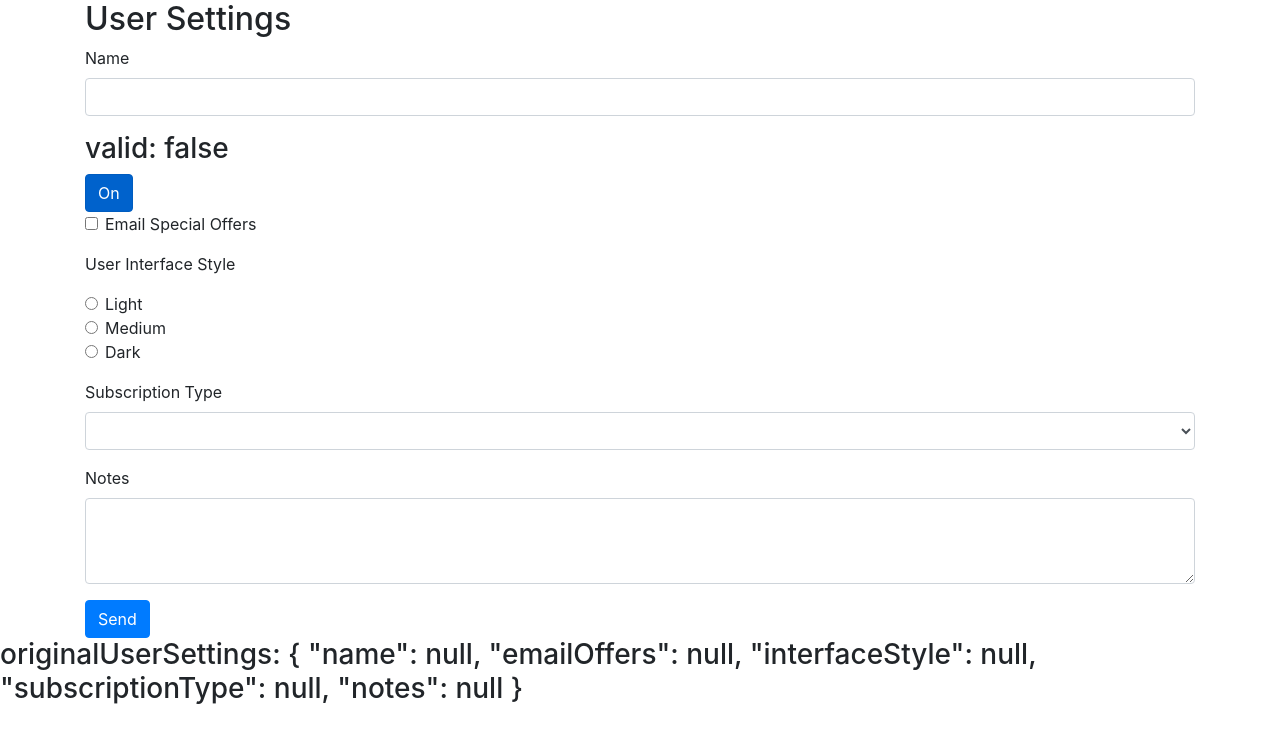
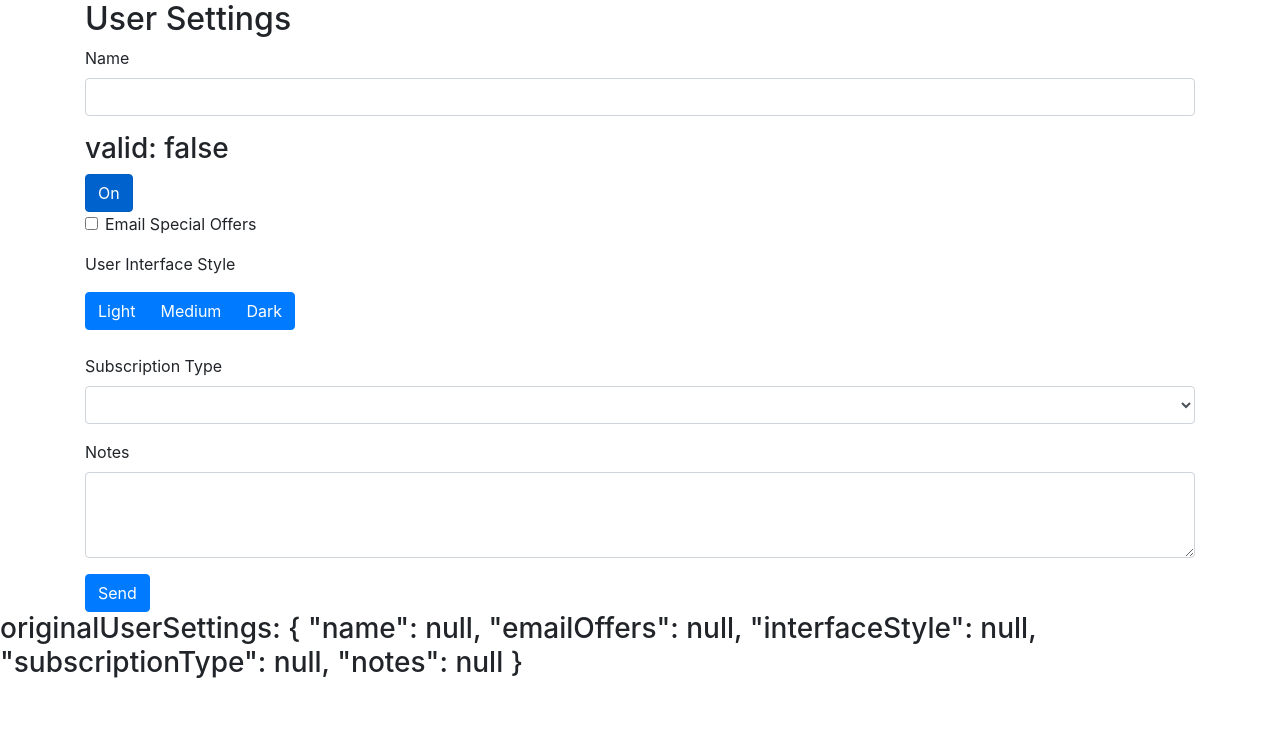
Before and after one commit to Annie-Huang/Angular-Forms, an Angular app: page / in a window 1280 px wide. Shown: the top 742 px of the page. Built offline with nearby package versions, Linux system fonts and the light colour scheme.

Commit message:
Use the Radio button group style in ngx-bootstrap, which looks like our button group in ea component library.

```diff
--- a/src/app/user-settings-form/user-settings-form.component.html
+++ b/src/app/user-settings-form/user-settings-form.component.html
@@ -56,24 +56,34 @@
 
     <p>User Interface Style</p>
     <div class="form-group">
-      <div class="form-check">
-        <input class="form-check-input" type="radio" name="interfaceStyle" id="lightInterface" value="light" checked [(ngModel)]="userSettings.interfaceStyle">
-        <label class="form-check-label" for="lightInterface">
-          Light
-        </label>
+
+      <div class="btn-group">
+        <label class="btn btn-primary" [(ngModel)]="userSettings.interfaceStyle" name="interfaceStyle"
+               btnRadio="Light" tabindex="0" role="button">Light</label>
+        <label class="btn btn-primary" [(ngModel)]="userSettings.interfaceStyle" name="interfaceStyle"
+               btnRadio="Medium" tabindex="0" role="button">Medium</label>
+        <label class="btn btn-primary" [(ngModel)]="userSettings.interfaceStyle" name="interfaceStyle"
+               btnRadio="Dark" tabindex="0" role="button">Dark</label>
       </div>
-      <div class="form-check">
-        <input class="form-check-input" type="radio" name="interfaceStyle" id="mediumInterface" value="medium" [(ngModel)]="userSettings.interfaceStyle">
-        <label class="form-check-label" for="mediumInterface">
-          Medium
-        </label>
-      </div>
-      <div class="form-check disabled">
-        <input class="form-check-input" type="radio" name="interfaceStyle" id="darkInterface" value="dark" [(ngModel)]="userSettings.interfaceStyle">
-        <label class="form-check-label" for="darkInterface">
-          Dark
-        </label>
-      </div>
+
+<!--      <div class="form-check">-->
+<!--        <input class="form-check-input" type="radio" name="interfaceStyle" id="lightInterface" value="light" checked [(ngModel)]="userSettings.interfaceStyle">-->
+<!--        <label class="form-check-label" for="lightInterface">-->
+<!--          Light-->
+<!--        </label>-->
+<!--      </div>-->
+<!--      <div class="form-check">-->
+<!--        <input class="form-check-input" type="radio" name="interfaceStyle" id="mediumInterface" value="medium" [(ngModel)]="userSettings.interfaceStyle">-->
+<!--        <label class="form-check-label" for="mediumInterface">-->
+<!--          Medium-->
+<!--        </label>-->
+<!--      </div>-->
+<!--      <div class="form-check disabled">-->
+<!--        <input class="form-check-input" type="radio" name="interfaceStyle" id="darkInterface" value="dark" [(ngModel)]="userSettings.interfaceStyle">-->
+<!--        <label class="form-check-label" for="darkInterface">-->
+<!--          Dark-->
+<!--        </label>-->
+<!--      </div>-->
     </div>
 
     <div class="form-group">
```
